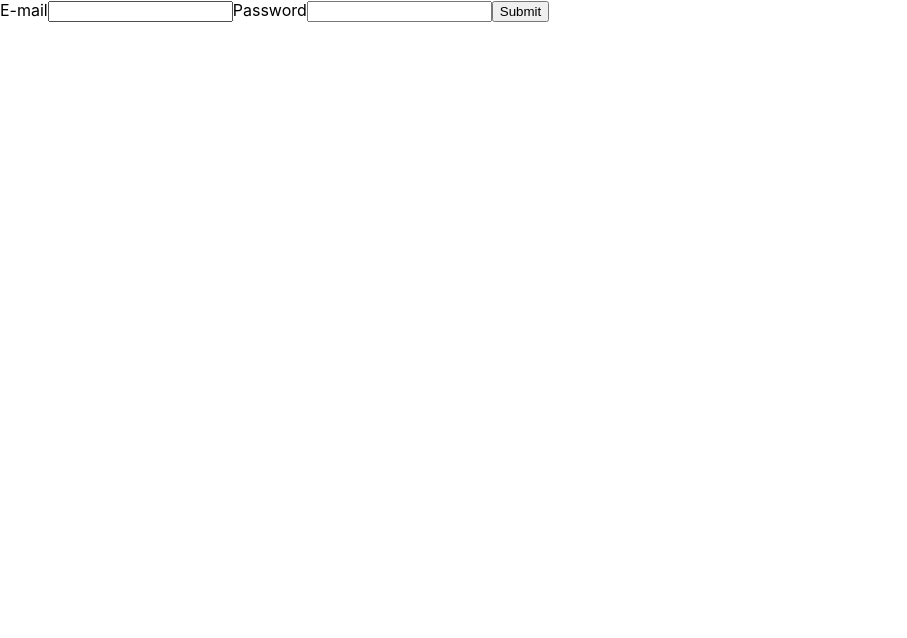
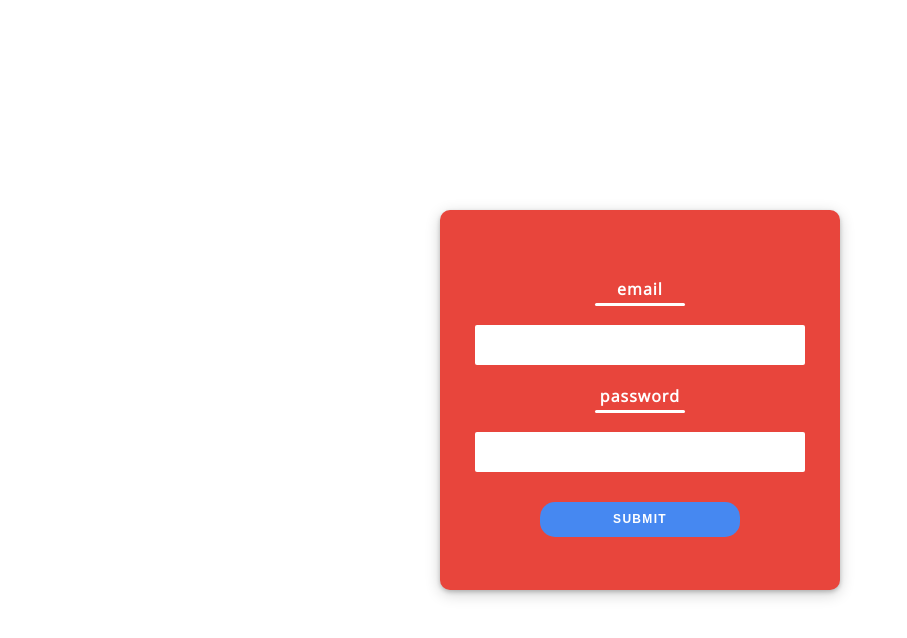
Before and after one commit to b0nec0de/crud-frontend, a React (Create React App) app: page / in a window 1280 px wide. Shown: the top 638 px of the page, without its empty margins (0-907 px from the left). Built offline with nearby package versions, Linux system fonts and the light colour scheme.

Commit message:
auth form color

```diff
--- a/public/index.html
+++ b/public/index.html
@@ -1,15 +1,22 @@
 <!DOCTYPE html>
 <html lang="en">
 	<head>
-    <meta charset="utf-8">
-    <link rel="shortcut icon" href="%PUBLIC_URL%/favicon.ico">
-    <meta name="viewport" content="width=device-width, initial-scale=1, shrink-to-fit=no">
-    <meta name="theme-color" content="#000000">
+		<meta charset="utf-8" />
+		<link rel="shortcut icon" href="%PUBLIC_URL%/favicon.ico" />
+		<meta
+			name="viewport"
+			content="width=device-width, initial-scale=1, shrink-to-fit=no"
+		/>
+		<meta name="theme-color" content="#000000" />
+		<link
+			href="https://fonts.googleapis.com/css?family=Open+Sans"
+			rel="stylesheet"
+		/>
 		<!--
 			manifest.json provides metadata used when your web app is added to the
 			homescreen on Android. See https://developers.google.com/web/fundamentals/web-app-manifest/
 		-->
-    <link rel="manifest" href="%PUBLIC_URL%/manifest.json">
+		<link rel="manifest" href="%PUBLIC_URL%/manifest.json" />
 		<!--
 			Notice the use of %PUBLIC_URL% in the tags above.
 			It will be replaced with the URL of the `public` folder during the build.
@@ -22,9 +29,7 @@
 		<title>React App</title>
 	</head>
 	<body>
-    <noscript>
-      You need to enable JavaScript to run this app.
-    </noscript>
+		<noscript> You need to enable JavaScript to run this app. </noscript>
 		<div id="root"></div>
 		<!--
 			This HTML file is a template.
--- a/src/App.css
+++ b/src/App.css
@@ -1,32 +1,111 @@
-.App {
-  text-align: center;
+/* layout */
+
+* {
+	box-sizing: border-box;
 }
 
-.App-logo {
-  animation: App-logo-spin infinite 20s linear;
-  height: 40vmin;
+html,
+body {
+	width: 100%;
+	height: 100%;
 }
 
-.App-header {
-  background-color: #282c34;
+body {
+	font-family: 'Open Sans', sans-serif;
+	font-size: 16px;
+	line-height: 1.42;
+	-webkit-font-smoothing: antialiased;
+}
+
+ul {
+	padding: 0;
+	margin: 0;
+}
+
+li {
+	list-style-type: none;
+}
+
+p {
+	padding: 0;
+	margin: 0;
+}
+
+/* auth component styles */
+
+.auth {
+	display: flex;
+	justify-content: center;
+	align-items: center;
 	min-height: 100vh;
+}
+
+.auth__wrapper {
+	width: 400px;
+	height: 380px;
+	border-radius: 10px;
+	background-color: #e8453c;
+	box-shadow: 0 2px 4px 0 rgba(0, 0, 0, 0.2), 0 4px 15px 0 rgba(0, 0, 0, 0.19);
+}
+
+.auth__form {
 	display: flex;
 	flex-direction: column;
+	justify-content: center;
 	align-items: center;
-  justify-content: center;
-  font-size: calc(10px + 2vmin);
-  color: white;
+	text-align: center;
+	height: 100%;
 }
 
-.App-link {
-  color: #61dafb;
+.auth__label {
+	display: flex;
+	flex-direction: column;
+	font-weight: bold;
+	color: #fff;
 }
 
-@keyframes App-logo-spin {
-  from {
-    transform: rotate(0deg);
+.auth__label-text {
+	position: relative;
+	display: block;
+	margin-bottom: 24px;
+	letter-spacing: 1px;
 }
-  to {
-    transform: rotate(360deg);
+
+.auth__label-text::after {
+	position: absolute;
+	right: 50%;
+	bottom: -5px;
+	transform: translateX(50%);
+	content: '';
+	width: 90px;
+	height: 3px;
+	border-radius: 1.5px;
+	background-color: #fff;
 }
+
+.auth__input {
+	width: 330px;
+	height: 40px;
+	margin-bottom: 20px;
+	text-align: center;
+	font-size: 15px;
+	border-radius: 2px;
+	border: none;
+	outline: none;
 }
+
+.btn {
+	width: 200px;
+	height: 35px;
+	padding: 10px 0;
+	margin: 10px 0 -15px;
+	font-size: 12px;
+	font-weight: bolder;
+	color: #fff;
+	text-transform: uppercase;
+	letter-spacing: 1.3px;
+	background: #4688f1;
+	border-radius: 15px;
+	border: none;
+	outline: none;
+}
--- a/src/App.js
+++ b/src/App.js
@@ -10,46 +10,48 @@ class App extends Component {
 		};
 	}
 
-  handleInputChange = (event) => {
+	handleInputChange = event => {
 		this.setState({
 			[event.target.name]: event.target.value
 		});
-  }
+	};
 
-
-  handleSubmit = (event) => {
+	handleSubmit = event => {
 		event.preventDefault();
 
 		fetch('/api/url', {
 			method: 'POST',
-      body: this.state,
+			body: this.state
 		});
 
 		console.log(this.state);
-  }
-
+	};
 
 	render() {
 		return (
 			<div className="auth">
 				<div className="auth__wrapper">
 					<form className="auth__form" onSubmit={this.handleSubmit}>
-            <label>
-              E-mail
+						<label className="auth__label">
+							<span className="auth__label-text">email</span>
 							<input
+								className="auth__input"
 								type="email"
 								name="email"
-                onChange={this.handleInputChange} />
+								onChange={this.handleInputChange}
+							/>
 						</label>
-            <label>
-              Password
+						<label className="auth__label">
+							<span className="auth__label-text">password</span>
 							<input
+								className="auth__input"
 								type="password"
 								name="password"
-                onChange={this.handleInputChange} />
+								onChange={this.handleInputChange}
+							/>
 						</label>
 						<button className="btn auth__btn" type="submit">
-              Submit
+							submit
 						</button>
 					</form>
 				</div>
```
Also changed, not shown: 2 other files (tests, documents, lock files or other folders). Lines whose indentation alone changed are shown as unchanged.
